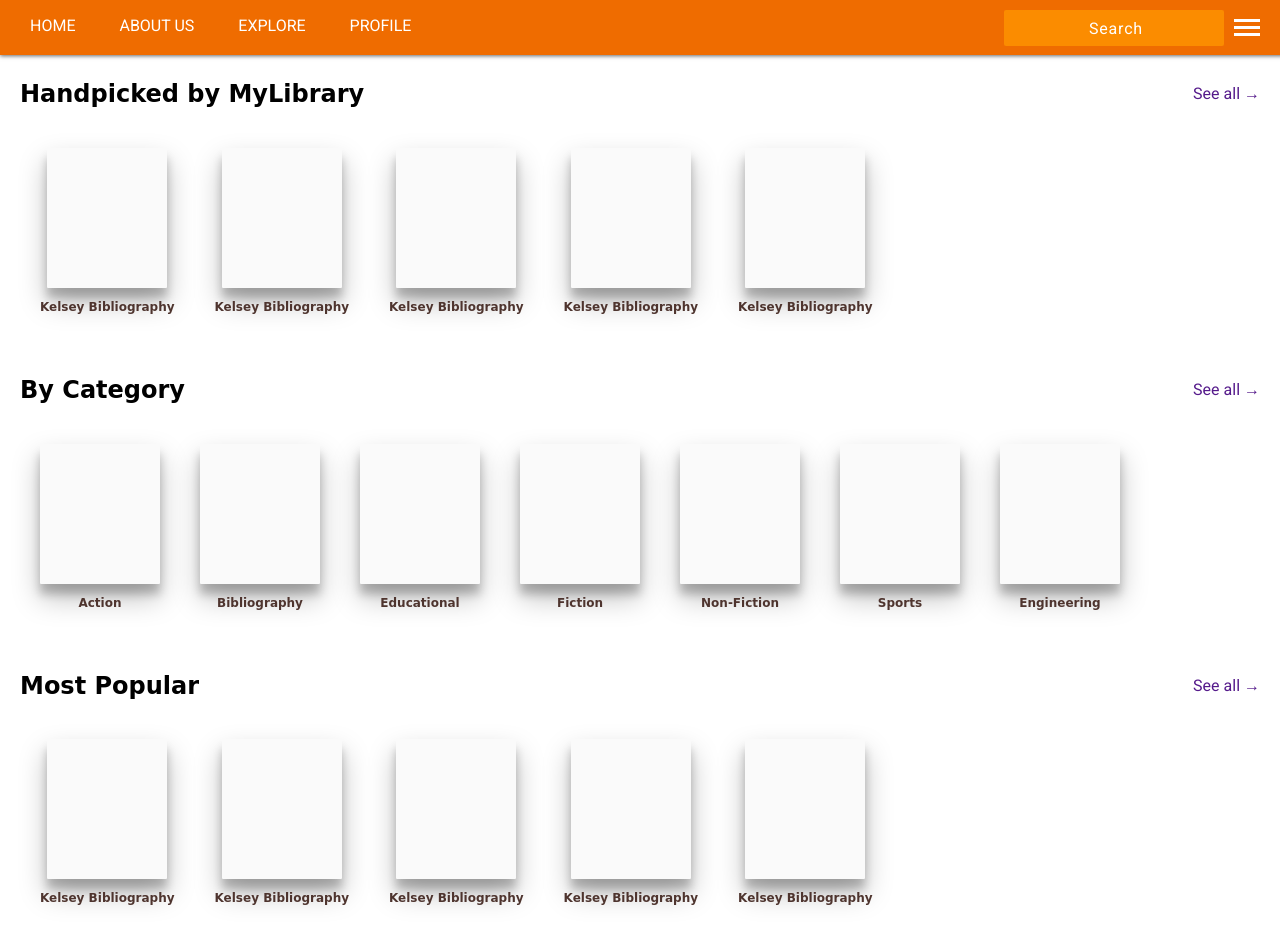
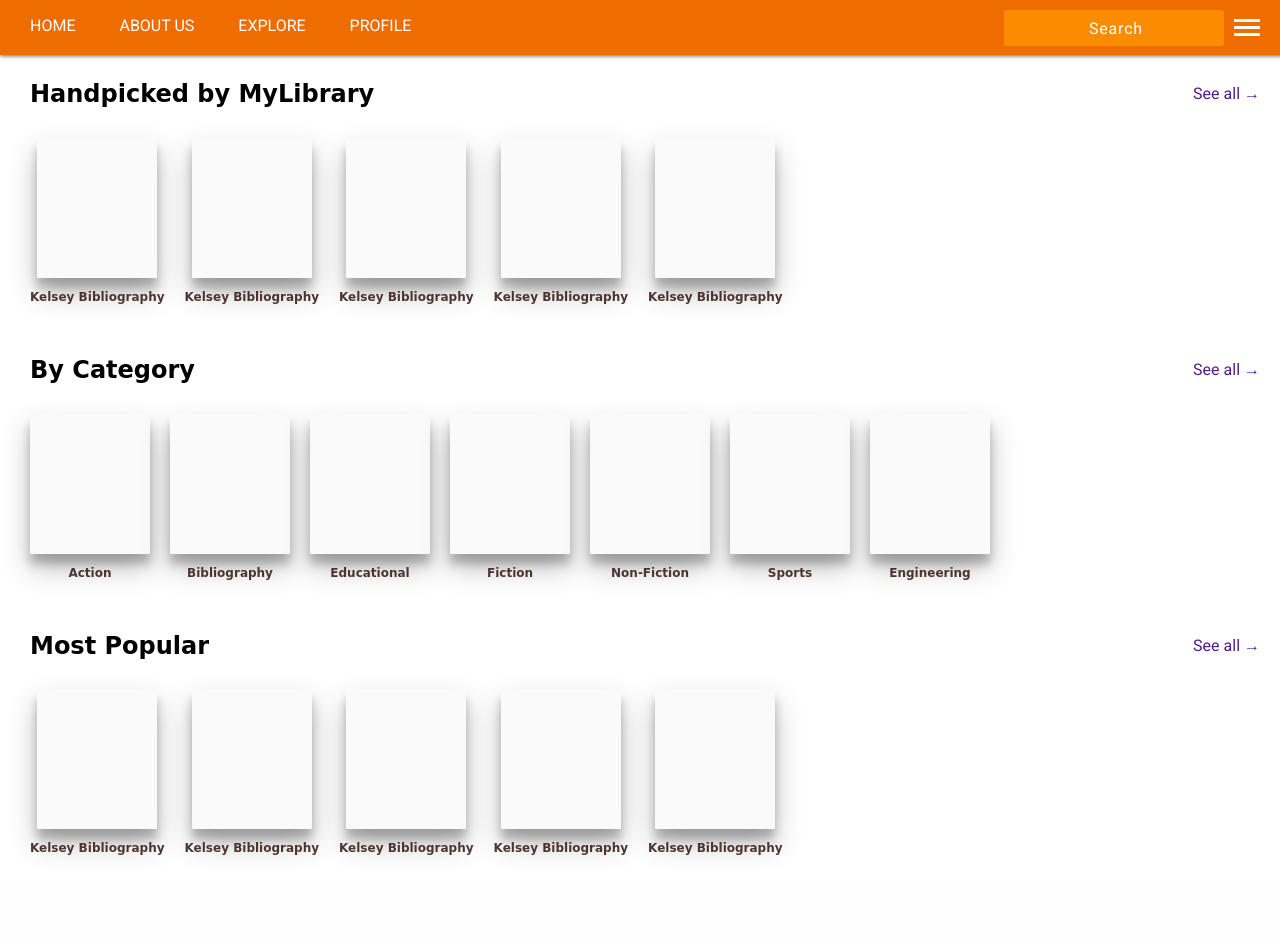
Before and after one commit to konyee95/Web-Application-Development, a PHP site: page /explore.html in a window 1280 px wide. After the commit the page ends 855 px from the top, so only its background shows below. Run offline with PHP 8.4, Linux system fonts and the light colour scheme.

Commit message:
added some margin

```diff
--- a/MyLibrary/css/explore.css
+++ b/MyLibrary/css/explore.css
@@ -16,6 +16,10 @@
   align-items: center;
 }
 
+.explore-row-title {
+  margin-left: 10px;
+}
+
 .explore-content-row-body {
   flex: 0.8;
   display: flex;
@@ -28,7 +32,7 @@
 .book-block {
   display: flex;
   flex-direction: column;
-  margin: 20px;
+  margin: 10px;
   align-items: center;
 }
 
--- a/MyLibrary/explore.html
+++ b/MyLibrary/explore.html
@@ -62,7 +62,7 @@
     <div id="info-container" class="explore-container sticky-header-padding">
       <div id="explore-content-row-1" class="explore-content-row ">
         <div class="explore-content-row-header">
-          <h2>Handpicked by MyLibrary</h2>
+          <h2 class="explore-row-title">Handpicked by MyLibrary</h2>
           <a href="" class="see-all">See all &rarr;</a>
         </div>
         <div class="explore-content-row-body">
@@ -105,7 +105,7 @@
 
       <div id="explore-content-row-2" class="explore-content-row">
         <div class="explore-content-row-header">
-          <h2>By Category</h2>
+          <h2 class="explore-row-title">By Category</h2>
           <a href="" class="see-all">See all &rarr;</a>
         </div>
         <div class="explore-content-row-body">
@@ -161,7 +161,7 @@
       </div>
       <div id="explore-content-row-3" class="explore-content-row">
         <div class="explore-content-row-header">
-          <h2>Most Popular</h2>
+          <h2 class="explore-row-title">Most Popular</h2>
           <a href="" class="see-all">See all &rarr;</a>
         </div>
         <div class="explore-content-row-body">
```
